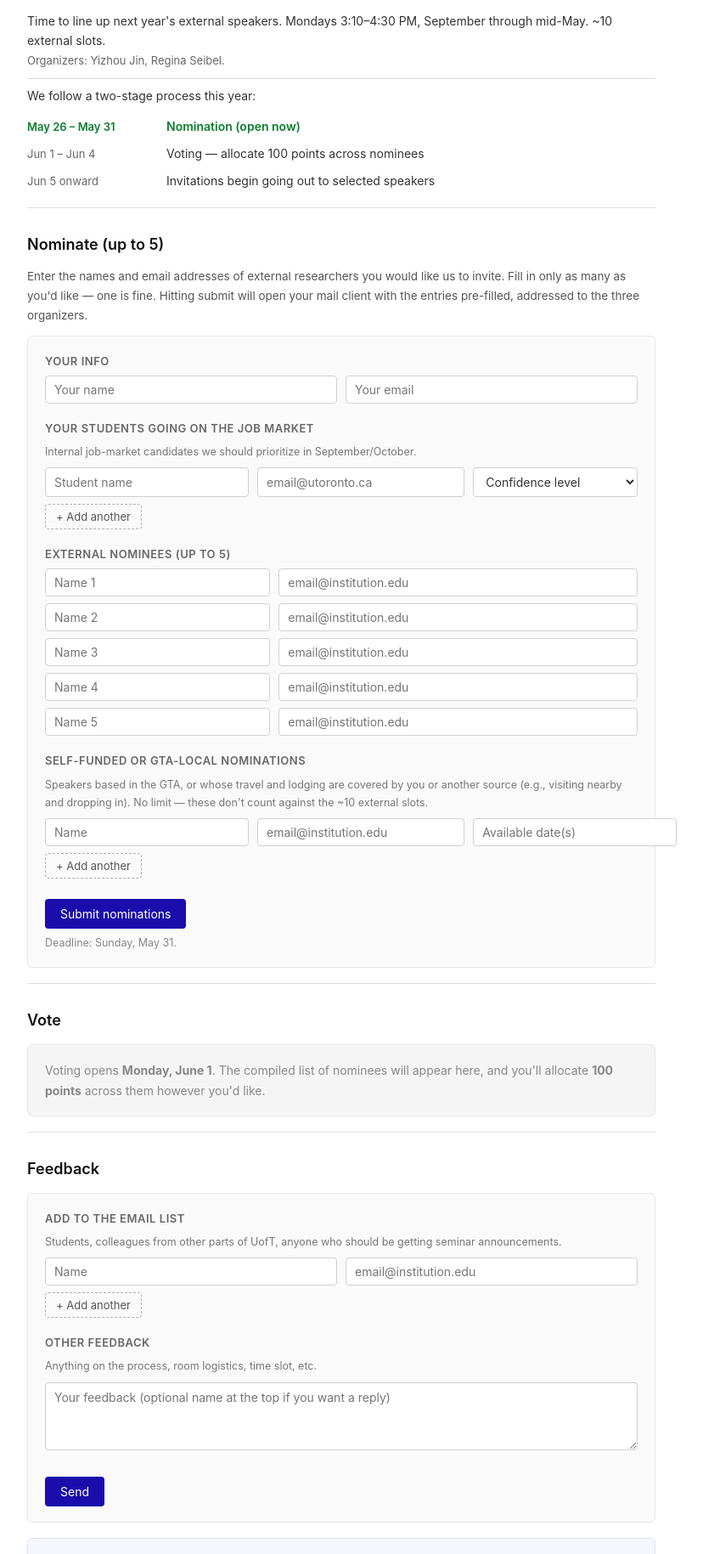
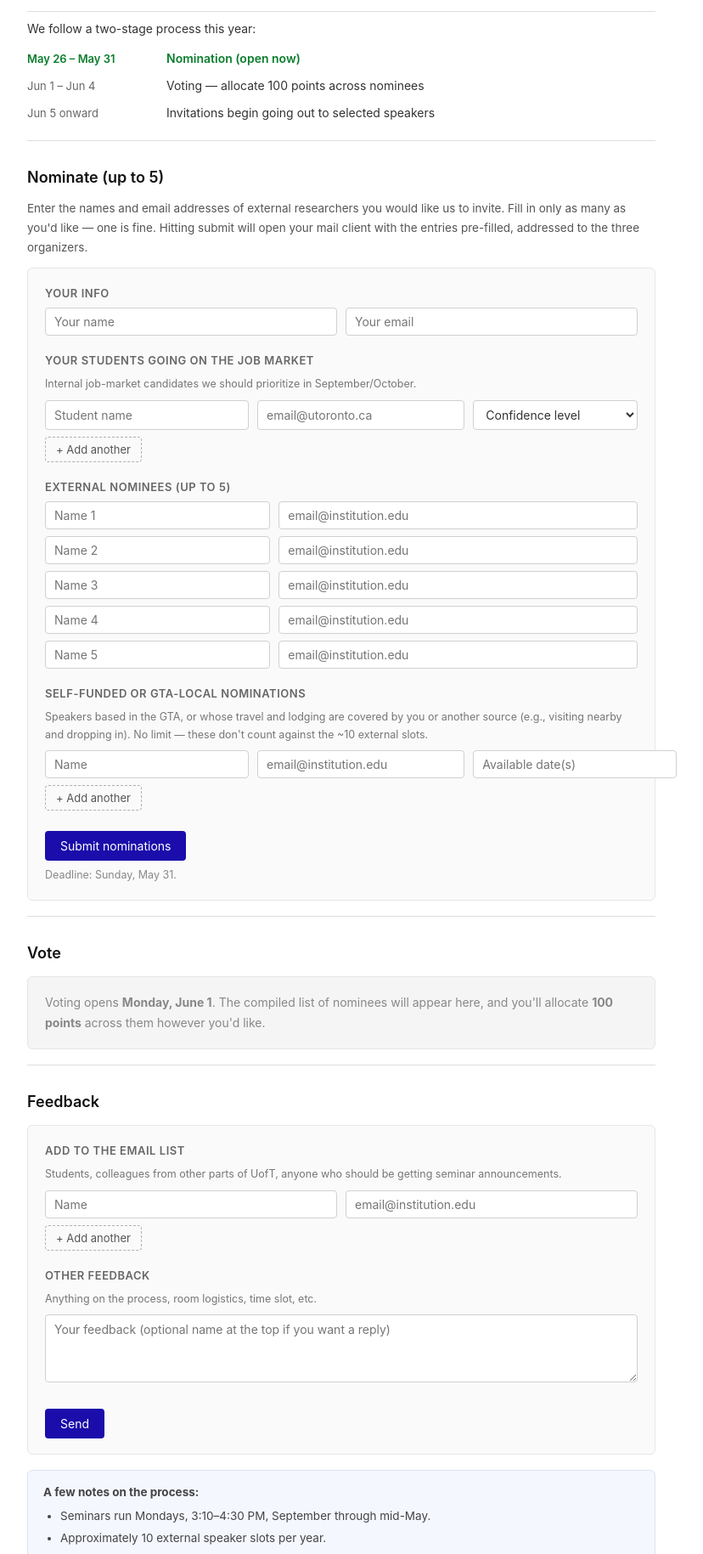
Before and after one commit to yizhoujin/website, a plain HTML site: page eap/index.html in a window 1280 px wide. Shown: the part 91-1920 px from the top of the page at 85% size, without its empty margins (238-1066 px from the left). Drawn offline with Linux system fonts and the light colour scheme.

Commit message:
Trim header, move organizers to footer, add slot count to notes
Drop the intro paragraph and the organizers line under the title.
Add an "Approximately 10 external speaker slots per year" bullet
to the bottom notes list. Move organizer credit to a small
centered line below the notes block.

Co-Authored-By: Claude Opus 4.7 (1M context) <noreply@anthropic.com>

```diff
--- a/eap/index.html
+++ b/eap/index.html
@@ -153,12 +153,6 @@
 
     <header>
       <h1>Rotman EAP/IO Seminar &mdash; 2026&ndash;27</h1>
-      <p>
-        Time to line up next year's external speakers. Mondays 3:10&ndash;4:30 PM, September through mid-May. ~10 external slots.
-      </p>
-      <p style="color:#666; font-size:13px;">
-        Organizers: Yizhou Jin, Regina Seibel.
-      </p>
     </header>
 
     <hr>
@@ -286,12 +280,17 @@
       <strong>A few notes on the process:</strong>
       <ul>
         <li>Seminars run Mondays, 3:10&ndash;4:30 PM, September through mid-May.</li>
+        <li>Approximately 10 external speaker slots per year.</li>
         <li>We will prioritize internal job market candidates in September/October.</li>
         <li>We avoid scheduling external job market talks in January and early February.</li>
         <li>Speakers who cancelled in past years will be automatically added to the voting ballot.</li>
         <li>We will respect clear winners from the vote, but retain some flexibility to balance gender ratios and, given budget constraints, prioritize Canadian or Northeastern US speakers.</li>
       </ul>
     </div>
+
+    <p style="text-align:center; color:#888; font-size:12.5px; margin-top:24px;">
+      Organizers: Yizhou Jin &amp; Regina Seibel.
+    </p>
 
   </div>
 
```
